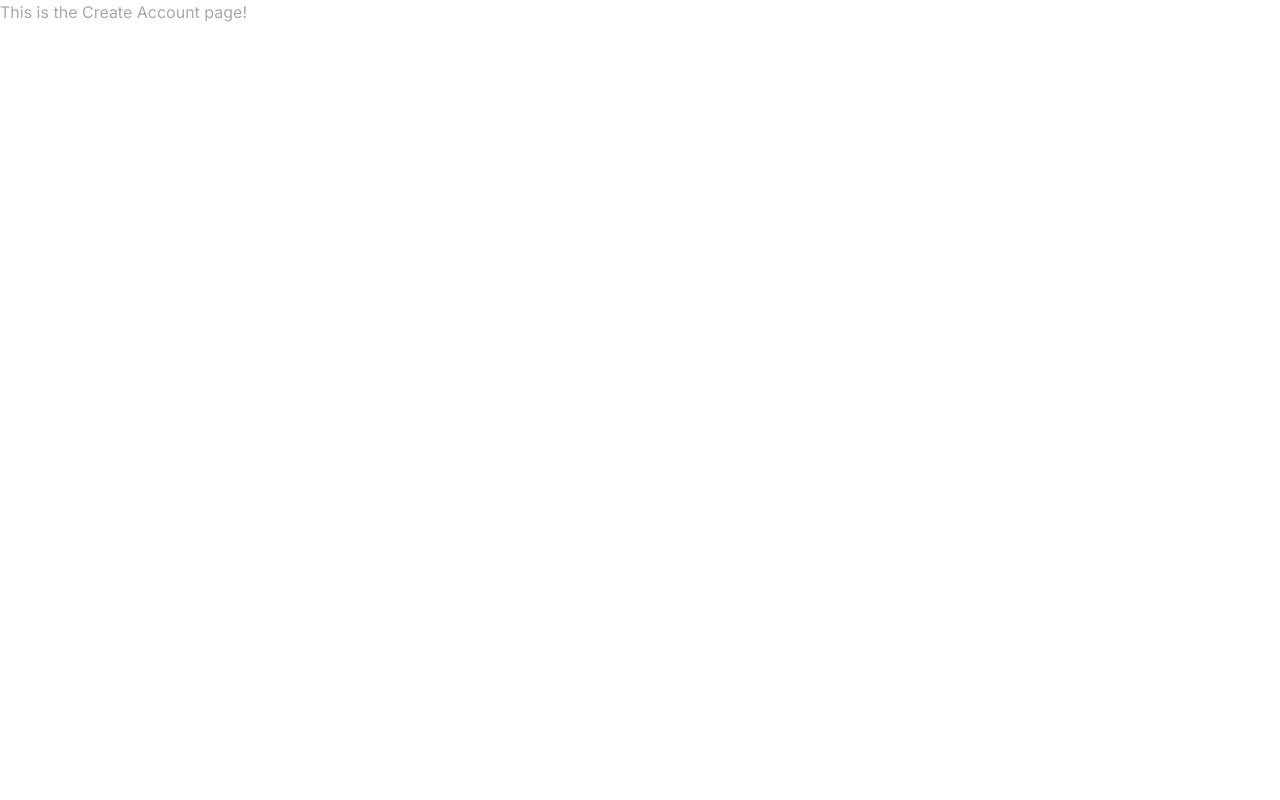
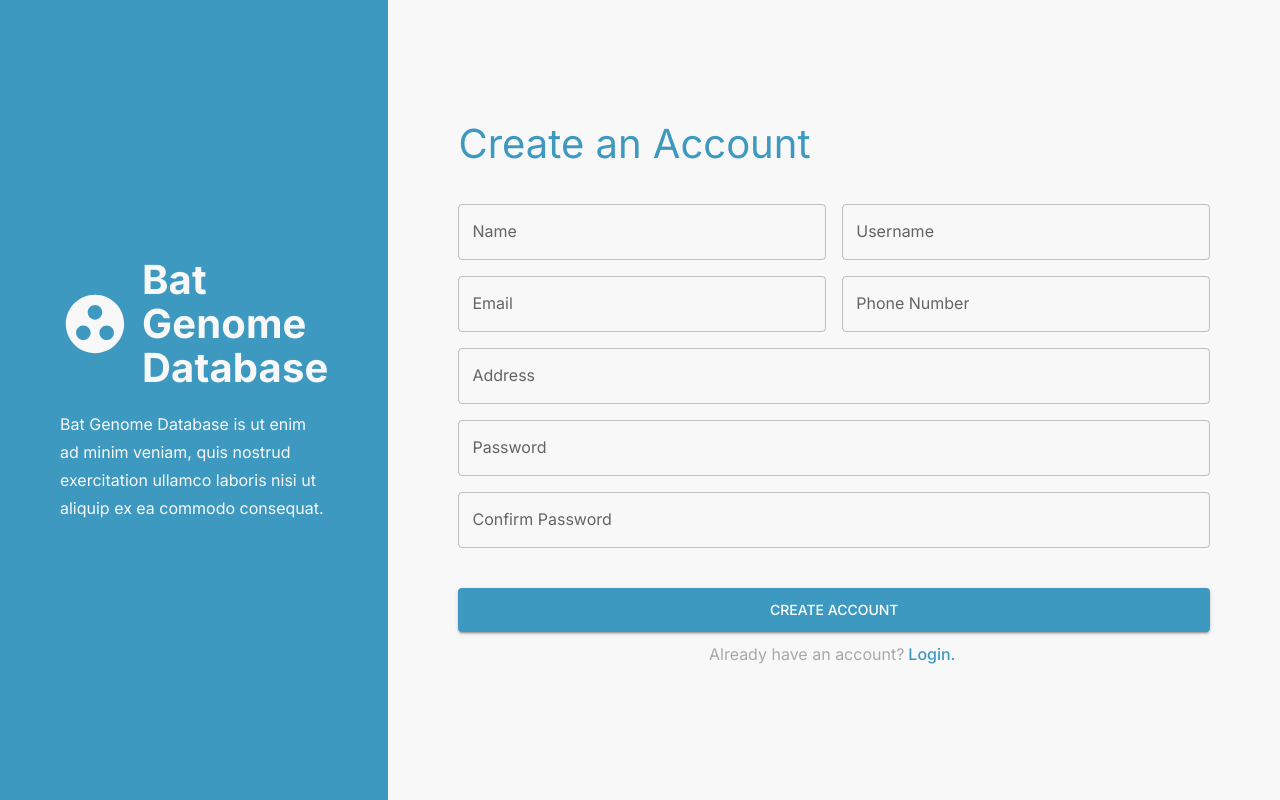
Before and after one commit to lbsomoson/bat-genome-database, a React (Create React App) app in the folder bat-genome-client/: page /createaccount in a window 1280 px wide. Built offline with nearby package versions, Linux system fonts and the light colour scheme.

Commit message:
feat: Create layout and styles for Create Account page

```diff
--- a/bat-genome-client/package.json
+++ b/bat-genome-client/package.json
@@ -5,6 +5,7 @@
   "dependencies": {
     "@emotion/react": "^11.10.5",
     "@emotion/styled": "^11.10.5",
+    "@mui/icons-material": "^5.11.0",
     "@mui/material": "^5.11.0",
     "@testing-library/jest-dom": "^5.16.5",
     "@testing-library/react": "^13.4.0",
--- a/bat-genome-client/src/pages/createAccount/CreateAccount.jsx
+++ b/bat-genome-client/src/pages/createAccount/CreateAccount.jsx
@@ -1,12 +1,97 @@
-import { ThemeProvider, Typography, Box } from "@mui/material";
+import { ThemeProvider, Typography, Box, TextField, Button, Grid } from "@mui/material";
 
+// Import theme
 import { theme } from "../../theme";
+
+// Import Icons
+import GroupWorkIcon from "@mui/icons-material/GroupWork";
+/* import VisibilityIcon from "@mui/icons-material/Visibility";
+import VisibilityOffIcon from "@mui/icons-material/VisibilityOff"; */
+
+// Import Styles
+import "./createAccount.css";
 
 export default function CreateAccount() {
 	return (
 		<ThemeProvider theme={theme}>
-			<Box>
-				<Typography color="primary.gray"> This is the Create Account page! </Typography>
+			<Box className="mainDiv" bgcolor="primary.white">
+				{/* Left Side */}
+				<Box bgcolor="primary.main" className="leftDiv">
+					<Box className="pageName">
+						<GroupWorkIcon color="white" sx={{ width: "70px", height: "70px" }} />
+						<Typography
+							color="primary.white"
+							sx={{ fontSize: "40px", fontWeight: " 700", letterSpacing: "0.15px", lineHeight: "44px" }}
+						>
+							Bat Genome Database
+						</Typography>
+					</Box>
+					<Typography
+						color="primary.white"
+						sx={{ marginTop: "20px", marginBottom: "20px", fontWeight: "400", lineHeight: "28px" }}
+					>
+						Bat Genome Database is ut enim ad minim veniam, quis nostrud exercitation ullamco laboris nisi
+						ut aliquip ex ea commodo consequat.
+					</Typography>
+				</Box>
+
+				{/* Right Side */}
+				<Box className="rightDiv">
+					<Typography
+						color="primary.main"
+						sx={{ fontSize: "40px", fontWeight: "500px", marginBottom: "30px" }}
+					>
+						Create an Account
+					</Typography>
+					{/* Form */}
+					<Grid container spacing={2}>
+						<Grid item md={6}>
+							<TextField label="Name" variant="outlined" fullWidth />
+						</Grid>
+
+						<Grid item md={6}>
+							<TextField label="Username" variant="outlined" fullWidth />
+						</Grid>
+
+						{/* TODO: Add validation */}
+						<Grid item md={6}>
+							<TextField label="Email" variant="outlined" fullWidth />
+						</Grid>
+
+						<Grid item md={6}>
+							<TextField label="Phone Number" variant="outlined" fullWidth />
+						</Grid>
+
+						<Grid item md={12}>
+							<TextField label="Address" variant="outlined" fullWidth />
+						</Grid>
+
+						<Grid item md={12}>
+							<TextField label="Password" variant="outlined" fullWidth />
+						</Grid>
+
+						<Grid item md={12}>
+							<TextField label="Confirm Password" variant="outlined" fullWidth />
+						</Grid>
+					</Grid>
+
+					{/* Button */}
+					<Box className="buttonDiv">
+						<Button variant="contained" fullWidth sx={{ padding: "10px" }}>
+							Create Account
+						</Button>
+						<Typography color="primary.gray" sx={{ marginTop: "10px" }}>
+							Already have an account?
+							<Typography
+								display="inline"
+								color="primary.main"
+								sx={{ margin: "0 4px", fontWeight: "500", cursor: "pointer" }}
+							>
+								Login.
+							</Typography>
+						</Typography>
+					</Box>
+				</Box>
 			</Box>
 		</ThemeProvider>
 	);
--- /dev/null
+++ b/bat-genome-client/src/pages/createAccount/createAccount.css
@@ -0,0 +1,44 @@
+.mainDiv {
+	height: 100vh;
+	display: flex;
+	flex-direction: row;
+}
+
+.leftDiv {
+	display: inline-flex;
+	flex-direction: column;
+	justify-content: center;
+	flex-basis: 200px;
+	flex-grow: 2;
+	padding: 20px 60px;
+}
+
+.pageName {
+	display: inline-flex;
+	flex-direction: row;
+	align-items: center;
+	gap: 12px;
+}
+
+.rightDiv {
+	display: inline-flex;
+	flex-direction: column;
+	justify-content: center;
+	flex-basis: 870px;
+	flex-grow: 1;
+	padding: 20px 70px;
+}
+
+.buttonDiv {
+	margin-top: 40px;
+	margin-bottom: 20px;
+	display: inline-flex;
+	flex-direction: column;
+	align-items: center;
+}
+
+@media only screen and (max-width: 800px) {
+	.mainDiv {
+		flex-direction: column;
+	}
+}
--- a/bat-genome-client/src/theme.js
+++ b/bat-genome-client/src/theme.js
@@ -10,6 +10,12 @@ export const theme = createTheme({
 			black: "#000000",
 			gray: "#a8a8a8",
 			white: "#f8f8f8",
+		},
+		white: {
+			main: "#f8f8f8",
+		},
+		gray: {
+			main: "#a8a8a8",
 		},
 	},
 
```
Also changed, not shown: 1 other file (tests, documents, lock files or other folders).
